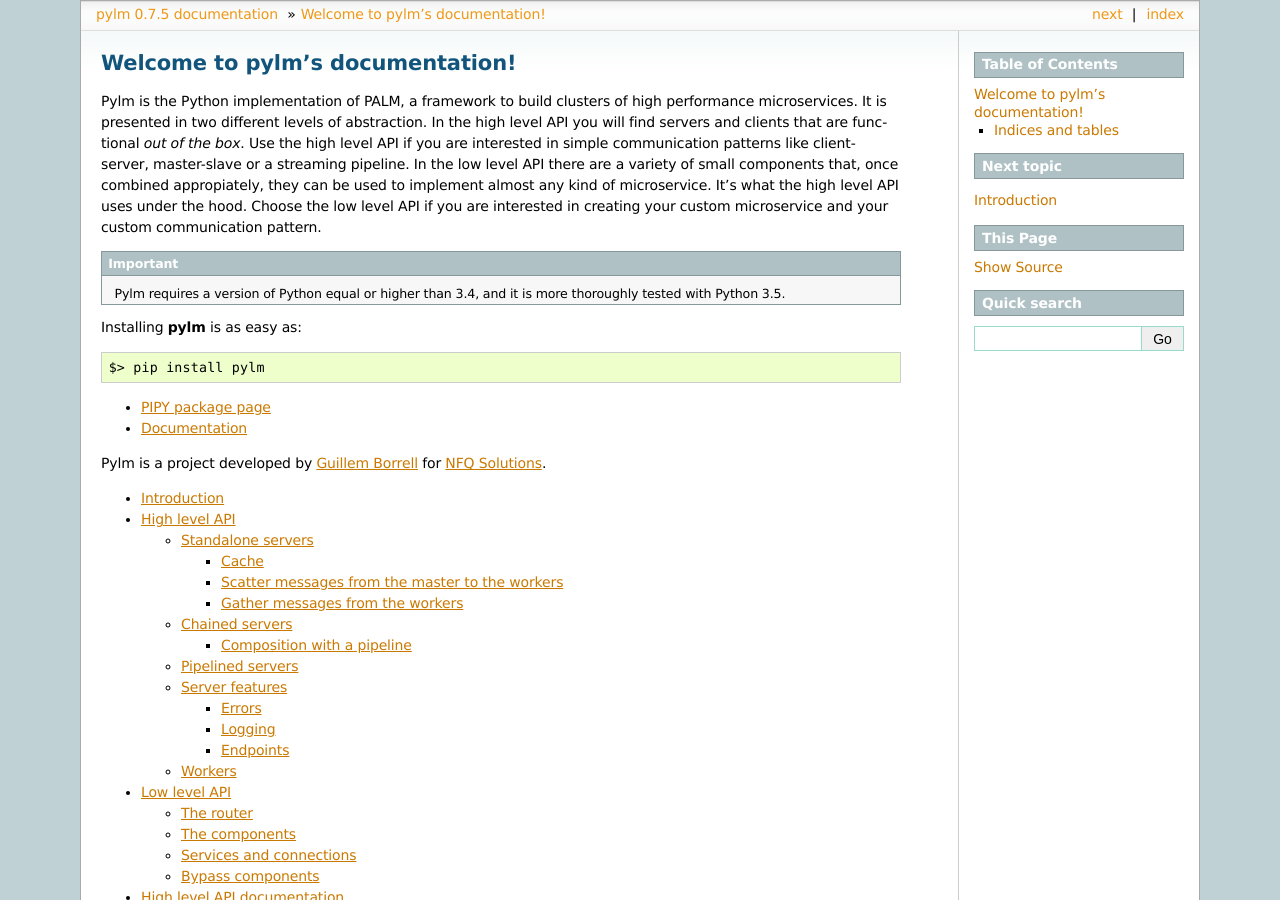
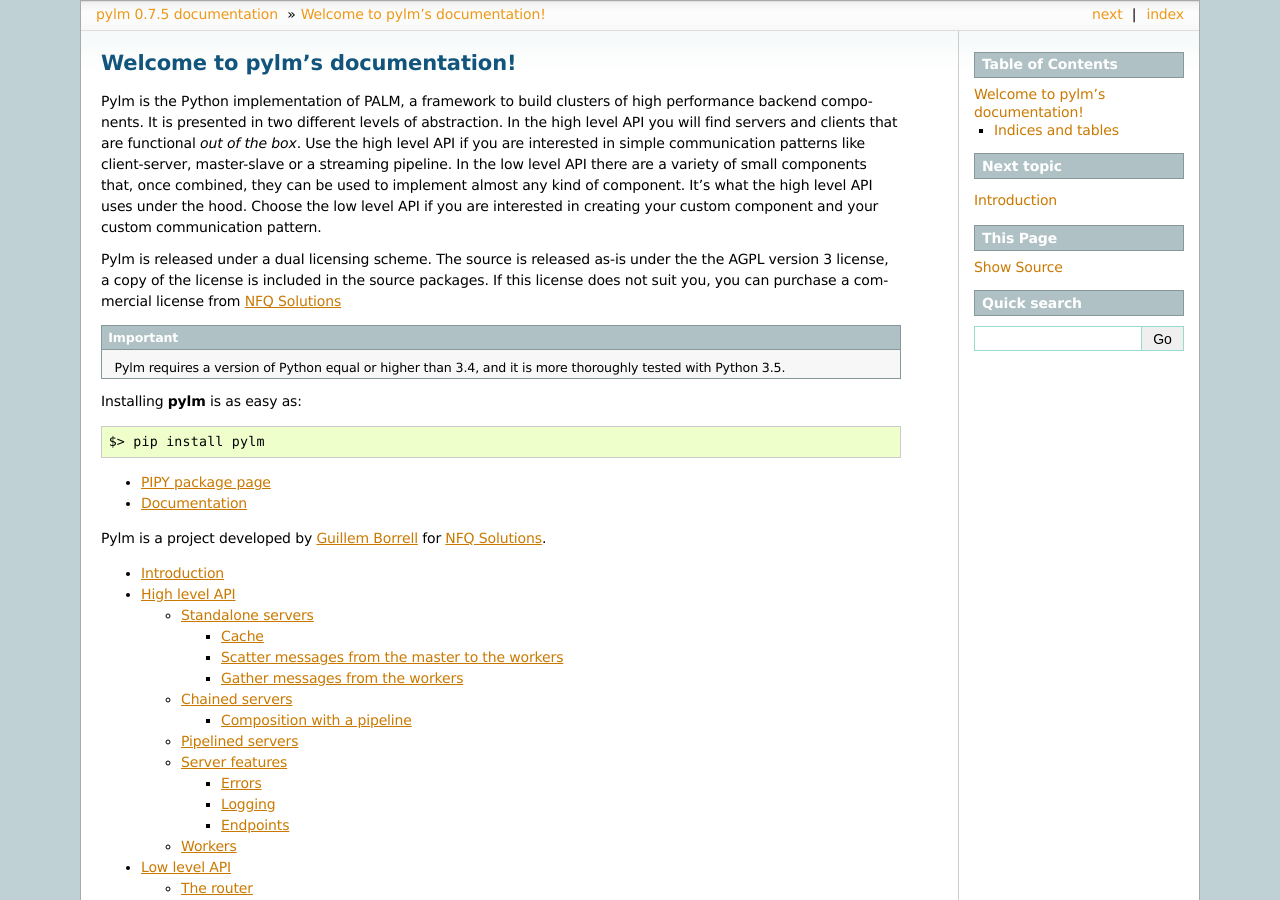
Before and after one commit to nfqsolutions/pylm, a Sphinx documentation site: the page built from docs/source/index.rst, in a window 1280 px wide and 900 px high. Built offline with Sphinx 7.4.7, drawn with Linux system fonts in a browser that asks for light colours.

Commit message:
Changed license. Last version in bitbucket

```diff
--- a/docs/source/index.rst
+++ b/docs/source/index.rst
@@ -2,16 +2,22 @@
 ================================
 
 Pylm is the Python implementation of PALM, a framework to build
-clusters of high performance microservices. It is presented in two
+clusters of high performance backend components. It is presented in two
 different levels of abstraction. In the high level API you will find
 servers and clients that are functional *out of the box*. Use the high
 level API if you are interested in simple communication patterns like
 client-server, master-slave or a streaming pipeline. In the low level
-API there are a variety of small components that, once combined
-appropiately, they can be used to implement almost any kind of
-microservice. It's what the high level API uses under the hood. Choose
+API there are a variety of small components that, once combined,
+they can be used to implement almost any kind of
+component. It's what the high level API uses under the hood. Choose
 the low level API if you are interested in creating your custom
-microservice and your custom communication pattern.
+component and your custom communication pattern.
+
+Pylm is released under a dual licensing scheme. The source is released
+as-is under the the AGPL version 3 license, a copy of the license is
+included in the source packages. If this license does not suit you,
+you can purchase a commercial license from `NFQ Solutions
+<http://nfqsolutions.com>`_
 
 .. important::
 
--- a/setup.py
+++ b/setup.py
@@ -7,7 +7,7 @@
 
 setup(name='pylm',
       version=__version__,
-      description='A framework to build clusters of high performance microservices',
+      description='A framework to build clusters of high performance components',
       author='Guillem Borrell',
       author_email='guillemborrell@gmail.com',
       packages=['pylm',
```
Also changed, not shown: README.rst (+11 -5 lines), LICENSE.md (added), 1 other file.
